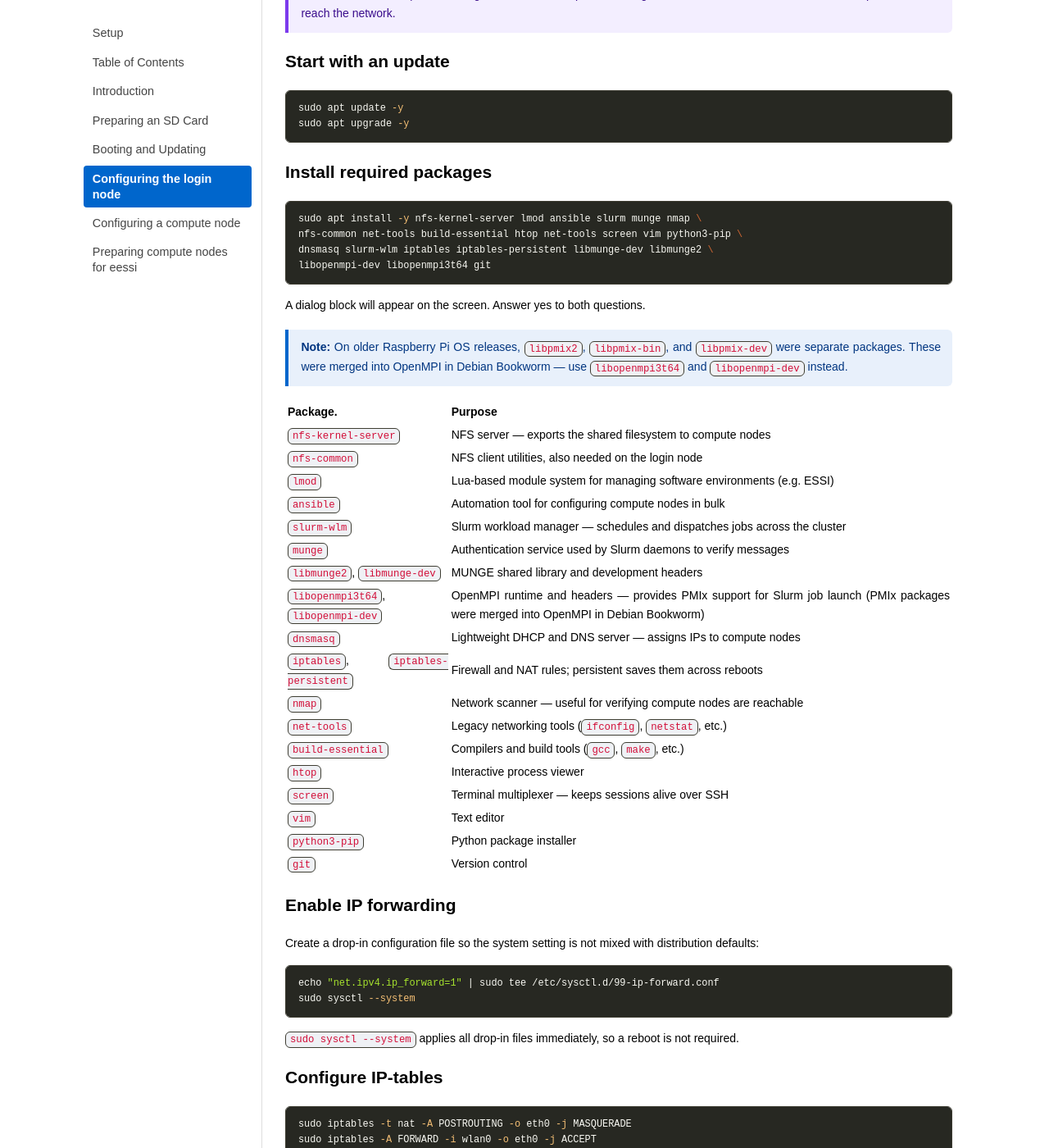
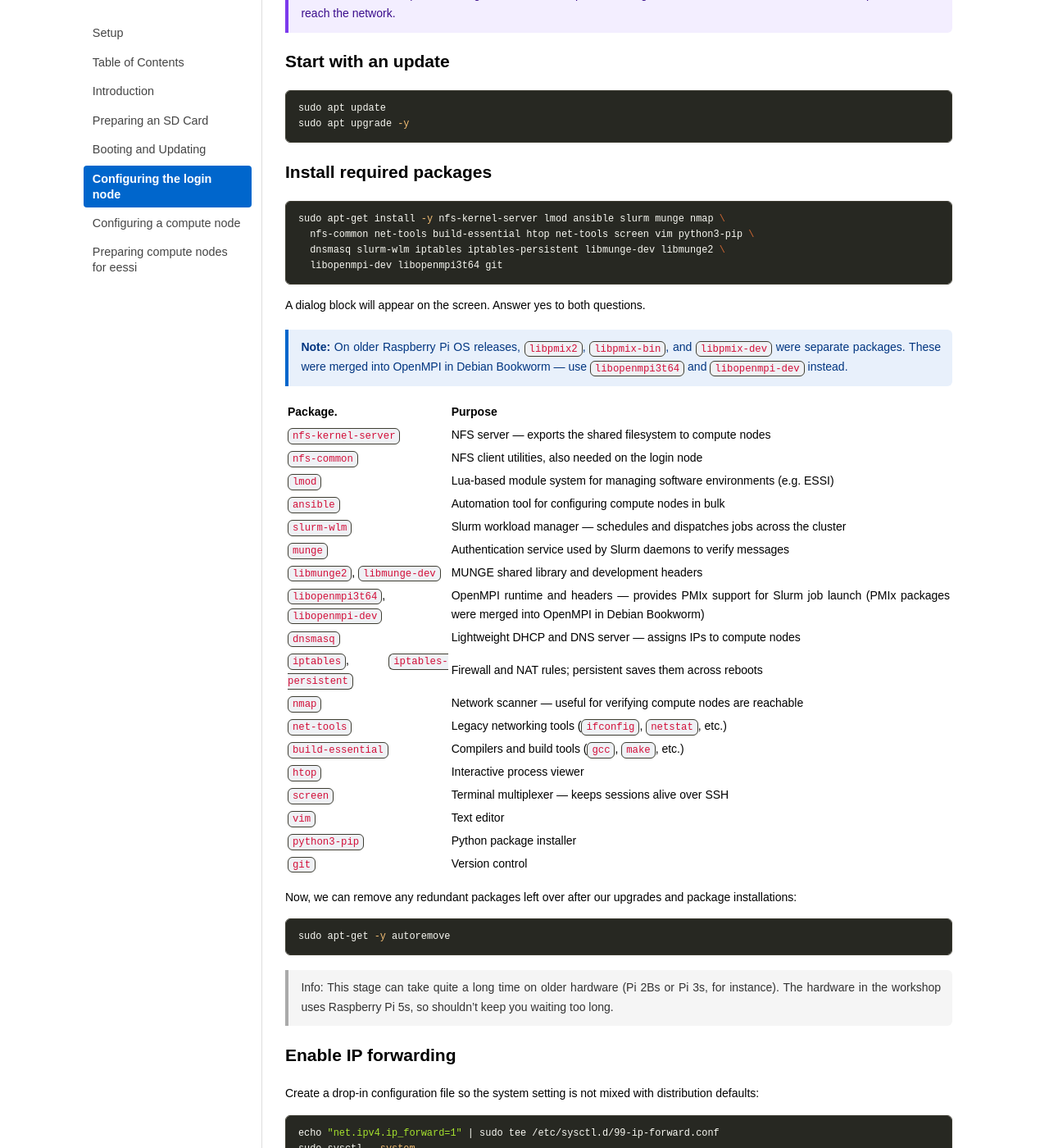
Before and after one commit to carpentriesoffline/Building_a_miniHPC_for_Training, a Jekyll site: the page built from 04-configurationLogin.md, in a window 1280 px wide and 1400 px high, scrolled down 218 px. Shown: the whole window at 82% size. Built offline with Jekyll 4.4.1, drawn with Linux system fonts in a browser that asks for light colours.

Commit message:
Tweak package installation instructions

````diff
--- a/04-configurationLogin.md
+++ b/04-configurationLogin.md
@@ -10,17 +10,17 @@ title: Configuring the login node
 ## Start with an update
 
 ```bash
-sudo apt update -y
+sudo apt update
 sudo apt upgrade -y
 ```
 
 ## Install required packages
 
 ```bash
-sudo apt install -y nfs-kernel-server lmod ansible slurm munge nmap \
-nfs-common net-tools build-essential htop net-tools screen vim python3-pip \
-dnsmasq slurm-wlm iptables iptables-persistent libmunge-dev libmunge2 \
-libopenmpi-dev libopenmpi3t64 git
+sudo apt-get install -y nfs-kernel-server lmod ansible slurm munge nmap \
+  nfs-common net-tools build-essential htop net-tools screen vim python3-pip \
+  dnsmasq slurm-wlm iptables iptables-persistent libmunge-dev libmunge2 \
+  libopenmpi-dev libopenmpi3t64 git
 ```
 
 A dialog block will appear on the screen. Answer yes to both questions.
@@ -49,6 +49,15 @@ A dialog block will appear on the screen. Answer yes to both questions.
 | `vim`                              | Text editor                                                                |
 | `python3-pip`                      | Python package installer                                                   |
 | `git`                              | Version control                                                            |
+
+Now, we can remove any redundant packages left over after our upgrades and package installations:
+
+```bash
+sudo apt-get -y autoremove
+```
+
+> Info: This stage can take quite a long time on older hardware (Pi 2Bs or Pi 3s, for instance).
+> The hardware in the workshop uses Raspberry Pi 5s, so shouldn't keep you waiting too long.
 
 ## Enable IP forwarding
 
````
